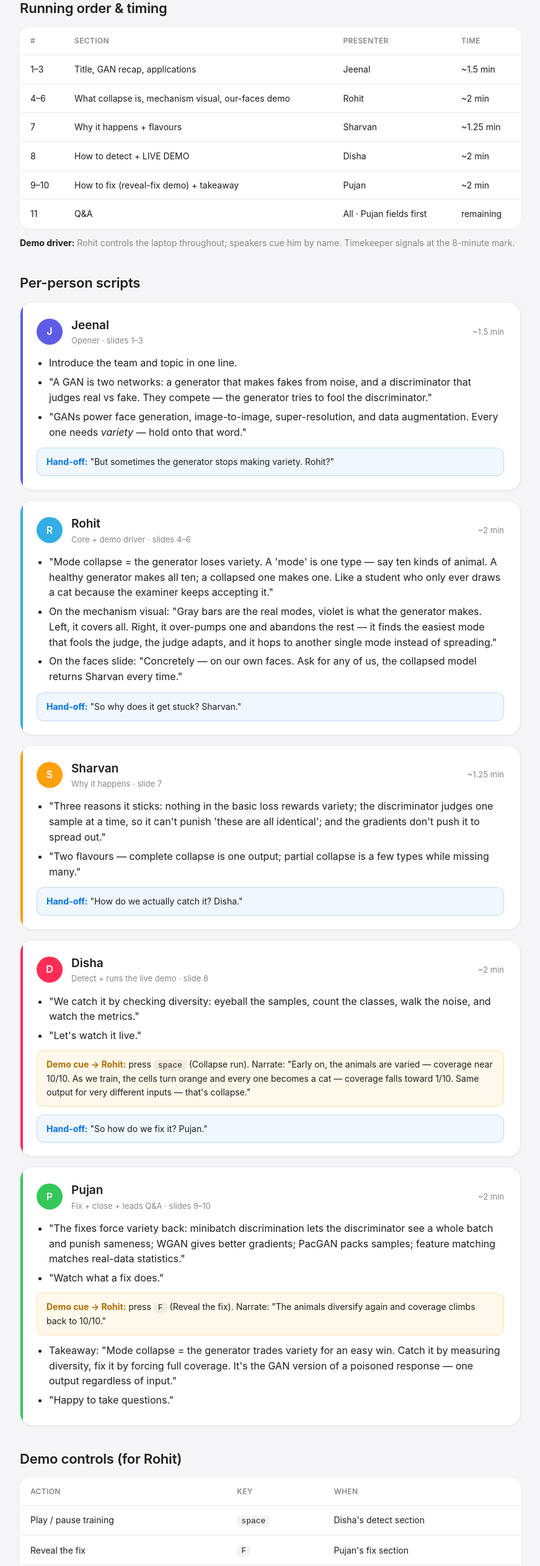
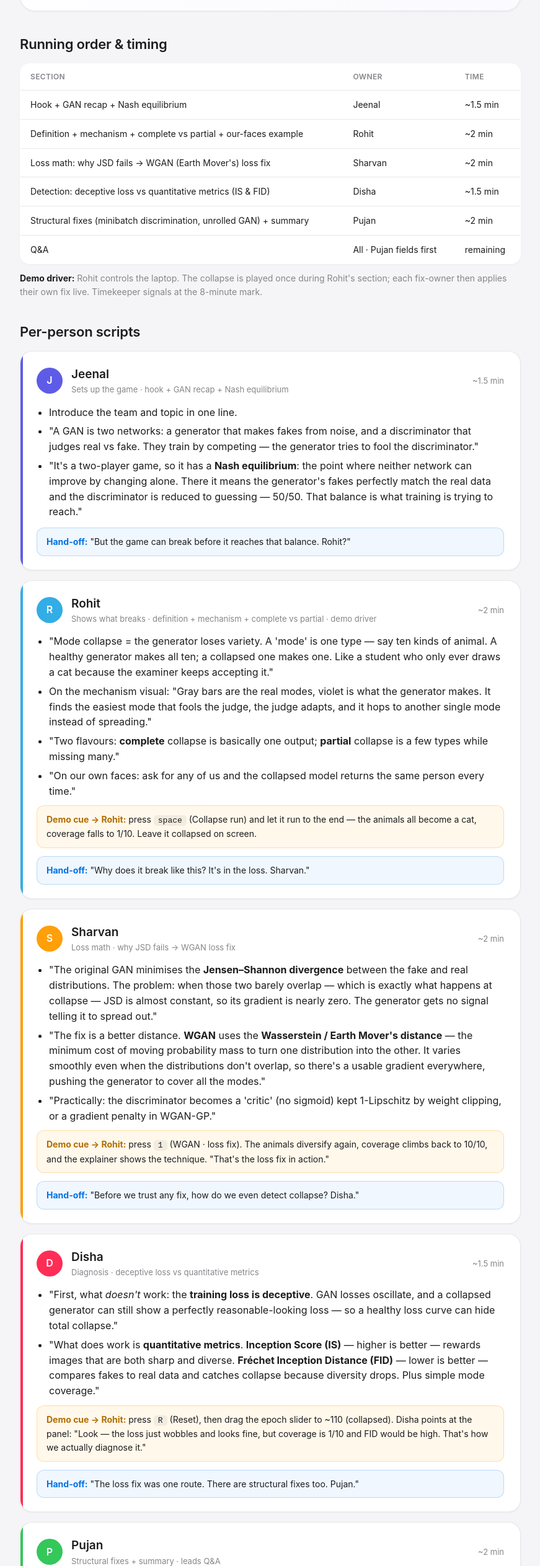
Before and after one commit to rpaut03l/gan-mode-collapse-demo-grp-1-iit-j, a plain HTML site: page presentation/presenter_runbook.html in a window 1280 px wide. Shown: the part 274-2800 px from the top of the page at 62% size, without its empty margins (204-1075 px from the left). Drawn offline with Linux system fonts and the light colour scheme.

Commit message:
Refine presenter runbook for clarity and detail
Updated various sections of the presenter runbook for clarity and detail, including timing, demo controls, and explanations of mode collapse in GANs.

```diff
--- a/presentation/presenter_runbook.html
+++ b/presentation/presenter_runbook.html
@@ -20,6 +20,7 @@
   .eyebrow{font-size:13px;font-weight:600;color:var(--blue);letter-spacing:0.04em;text-transform:uppercase}
   h1{font-weight:700;font-size:36px;letter-spacing:-0.03em;margin:8px 0 6px}
   .lede{color:var(--muted);font-size:17px;margin:0}
+  .flow{margin:14px 0 0;font-size:14px;color:var(--text)}
   h2{font-weight:600;font-size:22px;letter-spacing:-0.01em;margin:36px 0 14px}
   .card{background:var(--card);border:1px solid var(--hair);border-radius:20px;padding:22px 26px;margin-bottom:16px;
         box-shadow:0 1px 3px rgba(0,0,0,0.05);position:relative;overflow:hidden}
@@ -41,8 +42,8 @@
   tr:last-child td{border-bottom:none}
   code{font-family:monospace;background:rgba(0,0,0,0.05);padding:1px 7px;border-radius:5px;font-size:13px}
   .pal{display:flex;gap:10px;flex-wrap:wrap;margin-top:12px}
-  .sw{display:flex;align-items:center;gap:8px;font-size:13px;color:var(--muted);background:var(--card);border:1px solid var(--hair);border-radius:10px;padding:7px 12px}
-  .chip{width:16px;height:16px;border-radius:5px;display:inline-block}
+  .sw{display:flex;align-items:center;gap:8px;font-size:13px;color:var(--muted);background:var(--card);border:1px solid var(--hair);border-radius:980px;padding:5px 12px}
+  .sw.cat{border-color:rgba(255,159,10,0.5);background:rgba(255,159,10,0.08);color:#b06d00;font-weight:500}
   @media print{
     body{background:#fff;padding:0;-webkit-print-color-adjust:exact;print-color-adjust:exact}
     .wrap{max-width:none;padding:0 16px}
@@ -56,109 +57,85 @@
   <div class="hero">
     <div class="eyebrow">Deep Learning &middot; Group presentation</div>
     <h1>Presenter Runbook</h1>
-    <p class="lede">Mode Collapse in GANs &middot; 5&ndash;10 minutes + Q&amp;A &middot; one card per presenter</p>
+    <p class="lede">Mode Collapse in GANs &middot; 5&ndash;10 minutes + Q&amp;A</p>
+    <p class="flow"><b>Flow:</b> Jeenal sets up the game &rarr; Rohit shows what happens when it breaks &rarr; Sharvan explains the loss math &amp; loss fix &rarr; Disha shows how we diagnose it &rarr; Pujan shows structural fixes &amp; wraps up.</p>
   </div>
 
   <h2>Running order &amp; timing</h2>
   <table>
-    <tr><th>#</th><th>Section</th><th>Presenter</th><th>Time</th></tr>
-    <tr><td>1&ndash;3</td><td>Title, GAN recap, applications</td><td>Jeenal</td><td>~1.5 min</td></tr>
-    <tr><td>4&ndash;6</td><td>What collapse is, mechanism visual, our-faces demo</td><td>Rohit</td><td>~2 min</td></tr>
-    <tr><td>7</td><td>Why it happens + flavours</td><td>Sharvan</td><td>~1.25 min</td></tr>
-    <tr><td>8</td><td>How to detect + LIVE DEMO</td><td>Disha</td><td>~2 min</td></tr>
-    <tr><td>9&ndash;10</td><td>How to fix (reveal-fix demo) + takeaway</td><td>Pujan</td><td>~2 min</td></tr>
-    <tr><td>11</td><td>Q&amp;A</td><td>All &middot; Pujan fields first</td><td>remaining</td></tr>
+    <tr><th>Section</th><th>Owner</th><th>Time</th></tr>
+    <tr><td>Hook + GAN recap + Nash equilibrium</td><td>Jeenal</td><td>~1.5 min</td></tr>
+    <tr><td>Definition + mechanism + complete vs partial + our-faces example</td><td>Rohit</td><td>~2 min</td></tr>
+    <tr><td>Loss math: why JSD fails &rarr; WGAN (Earth Mover's) loss fix</td><td>Sharvan</td><td>~2 min</td></tr>
+    <tr><td>Detection: deceptive loss vs quantitative metrics (IS &amp; FID)</td><td>Disha</td><td>~1.5 min</td></tr>
+    <tr><td>Structural fixes (minibatch discrimination, unrolled GAN) + summary</td><td>Pujan</td><td>~2 min</td></tr>
+    <tr><td>Q&amp;A</td><td>All &middot; Pujan fields first</td><td>remaining</td></tr>
   </table>
-  <p style="font-size:14px;color:var(--muted);margin-top:12px"><b style="color:var(--text)">Demo driver:</b> Rohit controls the laptop throughout; speakers cue him by name. Timekeeper signals at the 8-minute mark.</p>
+  <p style="font-size:14px;color:var(--muted);margin-top:12px"><b style="color:var(--text)">Demo driver:</b> Rohit controls the laptop. The collapse is played once during Rohit's section; each fix-owner then applies their own fix live. Timekeeper signals at the 8-minute mark.</p>
 
   <h2>Per-person scripts</h2>
 
   <div class="card p" style="--accent:var(--gen)">
-    <div class="who"><div class="av">J</div><div><div class="name">Jeenal</div><div class="role">Opener &middot; slides 1&ndash;3</div></div><div class="time">~1.5 min</div></div>
+    <div class="who"><div class="av">J</div><div><div class="name">Jeenal</div><div class="role">Sets up the game &middot; hook + GAN recap + Nash equilibrium</div></div><div class="time">~1.5 min</div></div>
     <ul>
       <li>Introduce the team and topic in one line.</li>
-      <li>"A GAN is two networks: a generator that makes fakes from noise, and a discriminator that judges real vs fake. They compete &mdash; the generator tries to fool the discriminator."</li>
-      <li>"GANs power face generation, image-to-image, super-resolution, and data augmentation. Every one needs <i>variety</i> &mdash; hold onto that word."</li>
+      <li>"A GAN is two networks: a generator that makes fakes from noise, and a discriminator that judges real vs fake. They train by competing &mdash; the generator tries to fool the discriminator."</li>
+      <li>"It's a two-player game, so it has a <b>Nash equilibrium</b>: the point where neither network can improve by changing alone. There it means the generator's fakes perfectly match the real data and the discriminator is reduced to guessing &mdash; 50/50. That balance is what training is trying to reach."</li>
     </ul>
-    <div class="cue"><b>Hand-off:</b> "But sometimes the generator stops making variety. Rohit?"</div>
+    <div class="cue"><b>Hand-off:</b> "But the game can break before it reaches that balance. Rohit?"</div>
   </div>
 
   <div class="card p" style="--accent:var(--disc)">
-    <div class="who"><div class="av" style="background:var(--disc)">R</div><div><div class="name">Rohit</div><div class="role">Core + demo driver &middot; slides 4&ndash;6</div></div><div class="time">~2 min</div></div>
+    <div class="who"><div class="av" style="background:var(--disc)">R</div><div><div class="name">Rohit</div><div class="role">Shows what breaks &middot; definition + mechanism + complete vs partial &middot; demo driver</div></div><div class="time">~2 min</div></div>
     <ul>
       <li>"Mode collapse = the generator loses variety. A 'mode' is one type &mdash; say ten kinds of animal. A healthy generator makes all ten; a collapsed one makes one. Like a student who only ever draws a cat because the examiner keeps accepting it."</li>
-      <li>On the mechanism visual: "Gray bars are the real modes, violet is what the generator makes. Left, it covers all. Right, it over-pumps one and abandons the rest &mdash; it finds the easiest mode that fools the judge, the judge adapts, and it hops to another single mode instead of spreading."</li>
-      <li>On the faces slide: "Concretely &mdash; on our own faces. Ask for any of us, the collapsed model returns Sharvan every time."</li>
+      <li>On the mechanism visual: "Gray bars are the real modes, violet is what the generator makes. It finds the easiest mode that fools the judge, the judge adapts, and it hops to another single mode instead of spreading."</li>
+      <li>"Two flavours: <b>complete</b> collapse is basically one output; <b>partial</b> collapse is a few types while missing many."</li>
+      <li>"On our own faces: ask for any of us and the collapsed model returns the same person every time."</li>
     </ul>
-    <div class="cue"><b>Hand-off:</b> "So why does it get stuck? Sharvan."</div>
+    <div class="demo"><b>Demo cue &rarr; Rohit:</b> press <code>space</code> (Collapse run) and let it run to the end &mdash; the animals all become a cat, coverage falls to 1/10. Leave it collapsed on screen.</div>
+    <div class="cue"><b>Hand-off:</b> "Why does it break like this? It's in the loss. Sharvan."</div>
   </div>
 
   <div class="card p" style="--accent:var(--warn)">
-    <div class="who"><div class="av" style="background:var(--warn)">S</div><div><div class="name">Sharvan</div><div class="role">Why it happens &middot; slide 7</div></div><div class="time">~1.25 min</div></div>
+    <div class="who"><div class="av" style="background:var(--warn)">S</div><div><div class="name">Sharvan</div><div class="role">Loss math &middot; why JSD fails &rarr; WGAN loss fix</div></div><div class="time">~2 min</div></div>
     <ul>
-      <li>"Three reasons it sticks: nothing in the basic loss rewards variety; the discriminator judges one sample at a time, so it can't punish 'these are all identical'; and the gradients don't push it to spread out."</li>
-      <li>"Two flavours &mdash; complete collapse is one output; partial collapse is a few types while missing many."</li>
+      <li>"The original GAN minimises the <b>Jensen&ndash;Shannon divergence</b> between the fake and real distributions. The problem: when those two barely overlap &mdash; which is exactly what happens at collapse &mdash; JSD is almost constant, so its gradient is nearly zero. The generator gets no signal telling it to spread out."</li>
+      <li>"The fix is a better distance. <b>WGAN</b> uses the <b>Wasserstein / Earth Mover's distance</b> &mdash; the minimum cost of moving probability mass to turn one distribution into the other. It varies smoothly even when the distributions don't overlap, so there's a usable gradient everywhere, pushing the generator to cover all the modes."</li>
+      <li>"Practically: the discriminator becomes a 'critic' (no sigmoid) kept 1-Lipschitz by weight clipping, or a gradient penalty in WGAN-GP."</li>
     </ul>
-    <div class="cue"><b>Hand-off:</b> "How do we actually catch it? Disha."</div>
+    <div class="demo"><b>Demo cue &rarr; Rohit:</b> press <code>1</code> (WGAN &middot; loss fix). The animals diversify again, coverage climbs back to 10/10, and the explainer shows the technique. "That's the loss fix in action."</div>
+    <div class="cue"><b>Hand-off:</b> "Before we trust any fix, how do we even detect collapse? Disha."</div>
   </div>
 
   <div class="card p" style="--accent:var(--pink)">
-    <div class="who"><div class="av" style="background:var(--pink)">D</div><div><div class="name">Disha</div><div class="role">Detect + runs the live demo &middot; slide 8</div></div><div class="time">~2 min</div></div>
+    <div class="who"><div class="av" style="background:var(--pink)">D</div><div><div class="name">Disha</div><div class="role">Diagnosis &middot; deceptive loss vs quantitative metrics</div></div><div class="time">~1.5 min</div></div>
     <ul>
-      <li>"We catch it by checking diversity: eyeball the samples, count the classes, walk the noise, and watch the metrics."</li>
-      <li>"Let's watch it live."</li>
+      <li>"First, what <i>doesn't</i> work: the <b>training loss is deceptive</b>. GAN losses oscillate, and a collapsed generator can still show a perfectly reasonable-looking loss &mdash; so a healthy loss curve can hide total collapse."</li>
+      <li>"What does work is <b>quantitative metrics</b>. <b>Inception Score (IS)</b> &mdash; higher is better &mdash; rewards images that are both sharp and diverse. <b>Fréchet Inception Distance (FID)</b> &mdash; lower is better &mdash; compares fakes to real data and catches collapse because diversity drops. Plus simple mode coverage."</li>
     </ul>
-    <div class="demo"><b>Demo cue &rarr; Rohit:</b> press <code>space</code> (Collapse run). Narrate: "Early on, the animals are varied &mdash; coverage near 10/10. As we train, the cells turn orange and every one becomes a cat &mdash; coverage falls toward 1/10. Same output for very different inputs &mdash; that's collapse."</div>
-    <div class="cue"><b>Hand-off:</b> "So how do we fix it? Pujan."</div>
+    <div class="demo"><b>Demo cue &rarr; Rohit:</b> press <code>R</code> (Reset), then drag the epoch slider to ~110 (collapsed). Disha points at the panel: "Look &mdash; the loss just wobbles and looks fine, but coverage is 1/10 and FID would be high. That's how we actually diagnose it."</div>
+    <div class="cue"><b>Hand-off:</b> "The loss fix was one route. There are structural fixes too. Pujan."</div>
   </div>
 
   <div class="card p" style="--accent:var(--ok)">
-    <div class="who"><div class="av" style="background:var(--ok)">P</div><div><div class="name">Pujan</div><div class="role">Fix + close + leads Q&amp;A &middot; slides 9&ndash;10</div></div><div class="time">~2 min</div></div>
+    <div class="who"><div class="av" style="background:var(--ok)">P</div><div><div class="name">Pujan</div><div class="role">Structural fixes + summary &middot; leads Q&amp;A</div></div><div class="time">~2 min</div></div>
     <ul>
-      <li>"The fixes force variety back: minibatch discrimination lets the discriminator see a whole batch and punish sameness; WGAN gives better gradients; PacGAN packs samples; feature matching matches real-data statistics."</li>
-      <li>"Watch what a fix does."</li>
+      <li>"Instead of changing the loss, we can change the architecture or training. <b>Minibatch discrimination</b> lets the discriminator compare samples across a whole batch, so it can spot 'these are all identical' and penalise it &mdash; sameness becomes punishable."</li>
+      <li>"<b>Unrolled GANs</b> train the generator against a few look-ahead steps of the discriminator, so it can't cheaply exploit the current discriminator by collapsing onto one mode &mdash; it anticipates the response."</li>
     </ul>
-    <div class="demo"><b>Demo cue &rarr; Rohit:</b> press <code>F</code> (Reveal the fix). Narrate: "The animals diversify again and coverage climbs back to 10/10."</div>
+    <div class="demo"><b>Demo cue &rarr; Rohit:</b> press <code>2</code> (Minibatch discrimination). Coverage recovers and the explainer shows the technique. "A structural fix gets us the same recovery without touching the loss."</div>
     <ul style="margin-top:12px">
-      <li>Takeaway: "Mode collapse = the generator trades variety for an easy win. Catch it by measuring diversity, fix it by forcing full coverage. It's the GAN version of a poisoned response &mdash; one output regardless of input."</li>
+      <li>Summary: "Mode collapse = the generator trades variety for an easy win. We diagnose it with metrics like FID, not the loss; and we fix it either at the loss (WGAN) or structurally (minibatch discrimination, unrolled GAN). It's the GAN version of a poisoned response &mdash; one output regardless of input."</li>
       <li>"Happy to take questions."</li>
     </ul>
   </div>
-
-  <h2>Demo controls (for Rohit)</h2>
-  <table>
-    <tr><th>Action</th><th>Key</th><th>When</th></tr>
-    <tr><td>Play / pause training</td><td><code>space</code></td><td>Disha's detect section</td></tr>
-    <tr><td>Reveal the fix</td><td><code>F</code></td><td>Pujan's fix section</td></tr>
-    <tr><td>Healthy vs Collapse run</td><td><code>H</code> / <code>C</code></td><td>if asked to compare</td></tr>
-    <tr><td>Scrub epoch manually</td><td><code>&larr; &rarr;</code></td><td>to pause on a moment</td></tr>
-    <tr><td>Reset</td><td><code>R</code></td><td>before each run</td></tr>
-  </table>
-
-  <h2>Prep timeline (D = presentation day)</h2>
-  <table>
-    <tr><th>When</th><th>Task</th><th>Owner</th></tr>
-    <tr><td>D&minus;5</td><td>Each person drafts their section + one visual</td><td>All</td></tr>
-    <tr><td>D&minus;3</td><td>Merge into one deck; wire in the live demo</td><td>Rohit</td></tr>
-    <tr><td>D&minus;2</td><td>Full run-through #1, time it, trim to fit 10 min</td><td>All</td></tr>
-    <tr><td>D&minus;1</td><td>Run-through #2 + Q&amp;A drill + <b>test the demo on the actual laptop</b></td><td>All</td></tr>
-    <tr><td>D</td><td>Arrive early, load deck + demo in separate tabs, check projector colours</td><td>All</td></tr>
-  </table>
-
-  <h2>Tech checklist</h2>
-  <ul>
-    <li>Open <code>mode_collapse_live_demo.html</code> on the presentation laptop the day before &mdash; confirm it runs offline.</li>
-    <li>Keep a 15-second screen recording of a Play&rarr;collapse&rarr;fix run as a <b>backup</b>.</li>
-    <li>Browser full-screen (F11); hide the bookmarks bar.</li>
-    <li>Slides and demo in separate tabs; rehearse the alt-tab order.</li>
-    <li>Confirm orange/green read clearly on the projector from the back of the room.</li>
-  </ul>
 
   <h2>The animals in the demo</h2>
   <p style="font-size:14px;color:var(--muted);margin:0 0 10px">The generator should produce these ten. When it collapses, every tile becomes the cat.</p>
   <div class="pal">
     <span class="sw">&#128054; dog</span>
-    <span class="sw" style="border-color:rgba(255,159,10,0.5);background:rgba(255,159,10,0.08)">&#128049; cat &middot; collapse target</span>
+    <span class="sw cat">&#128049; cat &middot; collapse target</span>
     <span class="sw">&#128045; mouse</span>
     <span class="sw">&#128048; rabbit</span>
     <span class="sw">&#129418; fox</span>
@@ -169,27 +146,40 @@
     <span class="sw">&#128053; monkey</span>
   </div>
 
-  <h2>Demo storyboard (what the audience sees)</h2>
+  <h2>Demo controls (for Rohit)</h2>
   <table>
-    <tr><th>Epoch</th><th>On screen</th><th>Coverage</th><th>Verdict</th></tr>
-    <tr><td>0&ndash;30</td><td>Blurry, varied animals &mdash; the generator is still learning</td><td>~10/10</td><td>diverse</td></tr>
-    <tr><td>~40</td><td>Sharper, but a few cats start appearing</td><td>8&ndash;9/10</td><td>diverse</td></tr>
-    <tr><td>~70</td><td>Many tiles have turned orange / become cats</td><td>4&ndash;6/10</td><td>narrowing</td></tr>
-    <tr><td>~110</td><td>Almost every tile is a cat</td><td>1&ndash;2/10</td><td>hijacked</td></tr>
-    <tr><td>Reveal fix</td><td>Cats scatter back into varied animals</td><td>back to 10/10</td><td>recovered</td></tr>
+    <tr><th>Action</th><th>Key</th><th>Used by</th></tr>
+    <tr><td>Play / pause training</td><td><code>space</code></td><td>Rohit (breakage)</td></tr>
+    <tr><td>WGAN &middot; loss fix</td><td><code>1</code></td><td>Sharvan</td></tr>
+    <tr><td>Minibatch discrimination</td><td><code>2</code></td><td>Pujan</td></tr>
+    <tr><td>Unrolled GAN</td><td><code>3</code></td><td>Pujan (alternative)</td></tr>
+    <tr><td>Reset</td><td><code>R</code></td><td>Disha (before diagnosis)</td></tr>
+    <tr><td>Scrub epoch</td><td><code>&larr; &rarr;</code></td><td>Disha (freeze on collapse)</td></tr>
+    <tr><td>Healthy vs Collapse run</td><td><code>H</code> / <code>C</code></td><td>if asked to compare</td></tr>
   </table>
 
-  <h2>Slide &harr; demo map</h2>
+  <h2>Prep timeline (D = presentation day)</h2>
   <table>
-    <tr><th>Moment</th><th>Slide</th><th>Demo action</th></tr>
-    <tr><td>Detection</td><td>8 (Disha)</td><td>Switch to the demo tab, <code>space</code> to Play the Collapse run, narrate coverage falling</td></tr>
-    <tr><td>The fix</td><td>9 (Pujan)</td><td>Press <code>F</code> to Reveal the fix, narrate coverage recovering</td></tr>
-    <tr><td>If asked to compare</td><td>any</td><td>Press <code>H</code> for a Healthy run, then <code>C</code> back to Collapse</td></tr>
+    <tr><th>When</th><th>Task</th><th>Owner</th></tr>
+    <tr><td>D&minus;5</td><td>Each person drafts their section + one visual</td><td>All</td></tr>
+    <tr><td>D&minus;3</td><td>Merge into one deck; wire in the live demo</td><td>Rohit</td></tr>
+    <tr><td>D&minus;2</td><td>Full run-through #1, time it, trim to fit 10 min</td><td>All</td></tr>
+    <tr><td>D&minus;1</td><td>Run-through #2 + Q&amp;A drill + <b>test the demo + each fix button on the actual laptop</b></td><td>All</td></tr>
+    <tr><td>D</td><td>Arrive early, load deck + demo in separate tabs, check projector colours</td><td>All</td></tr>
   </table>
+
+  <h2>Tech checklist</h2>
+  <ul>
+    <li>Open <code>mode_collapse_live_demo.html</code> on the presentation laptop the day before &mdash; confirm it runs offline and all three fix buttons work.</li>
+    <li>Keep a 20-second screen recording of Play &rarr; collapse &rarr; WGAN fix as a <b>backup</b>.</li>
+    <li>Browser full-screen (F11); hide the bookmarks bar.</li>
+    <li>Slides and demo in separate tabs; rehearse the alt-tab order and who presses what.</li>
+    <li>Confirm orange/green read clearly on the projector from the back of the room.</li>
+  </ul>
 
   <h2>One-line pitch (memorise it)</h2>
   <p style="font-size:15px;color:var(--text);margin:0;background:rgba(0,113,227,0.06);border:1px solid rgba(0,113,227,0.22);border-radius:12px;padding:14px 18px">
-    "A GAN should generate every kind of animal. Mode collapse is when it gives up and returns a cat for every input &mdash; we show it happening live, then fix it."
+    "A GAN should generate every kind of animal. Mode collapse is when it gives up and returns a cat for every input &mdash; we show it happening live, explain why the loss causes it, and fix it two different ways."
   </p>
 </div>
 </body>
```
